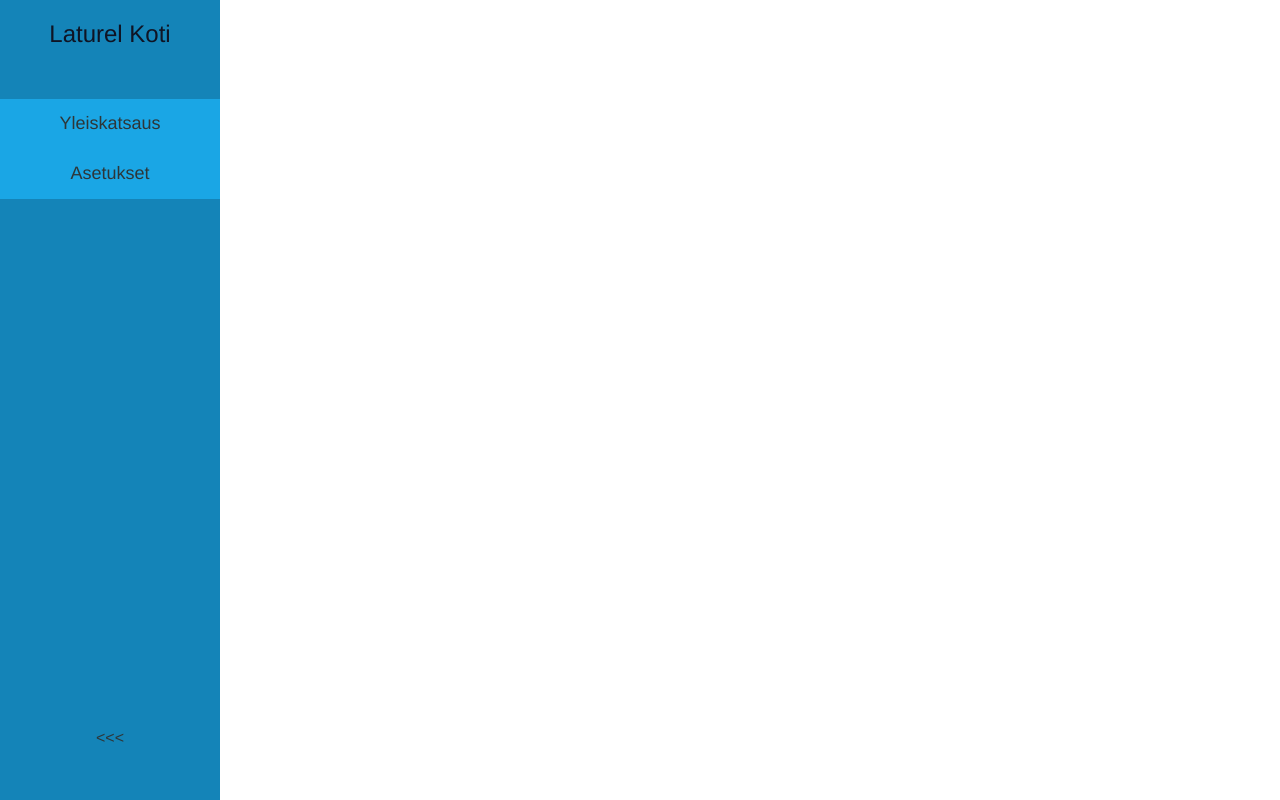
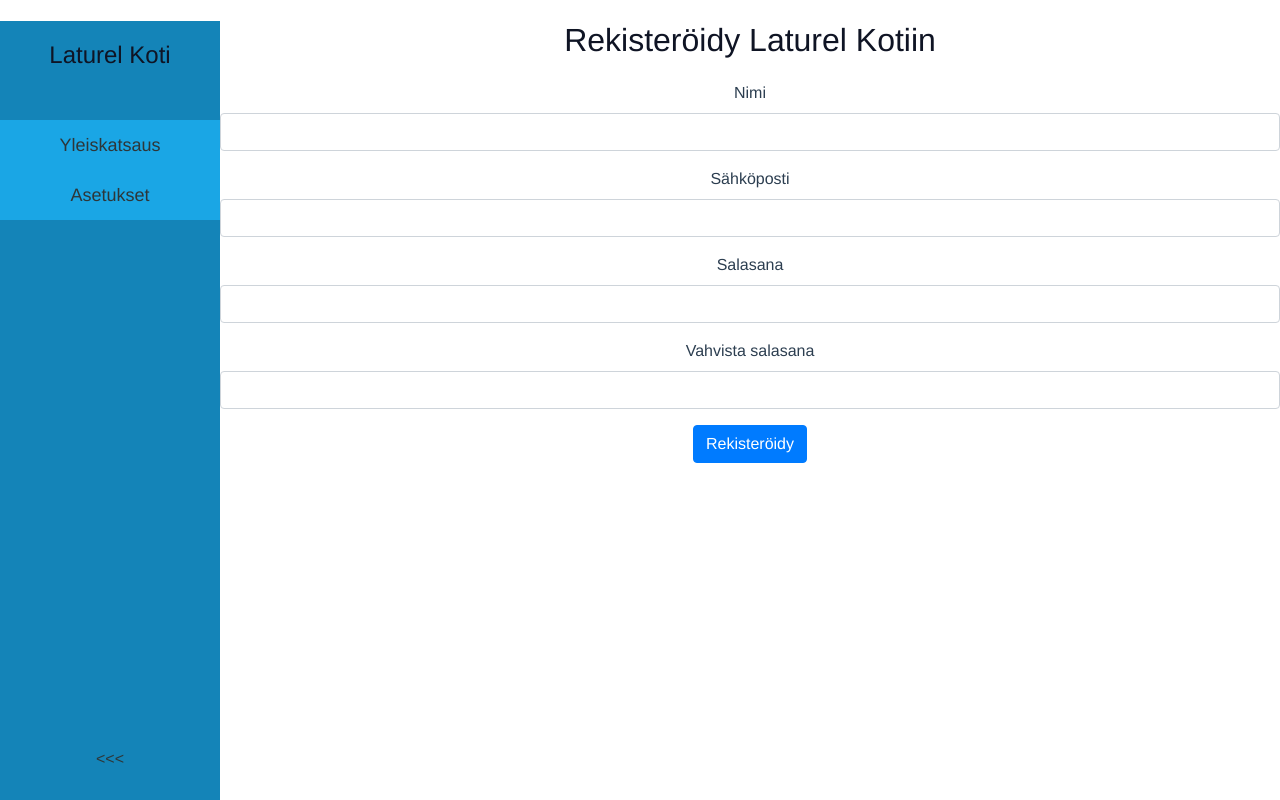
Before and after one commit to Zigelzi/laturel-home-spa, a Vue app: page /rekisteroidy in a window 1280 px wide. Built offline with nearby package versions, Linux system fonts and the light colour scheme.

Commit message:
Added CreateAccount view, form and routes without functionaltiy yet.

```diff
--- /dev/null
+++ b/src/components/auth/CreateAccountForm.vue
@@ -0,0 +1,42 @@
+<template>
+  <div>
+    <slot></slot>
+    <form action="">
+      <TextInput inputName="userName" v-model="user.name">Nimi</TextInput>
+      <EmailInput inputname="userEmail" v-model="user.email"
+        >Sähköposti</EmailInput
+      >
+      <PasswordInput inputName="userPassword" v-model="user.password">
+        Salasana</PasswordInput
+      >
+      <PasswordInput inputName="confirmPassword" v-model="user.confirm">
+        Vahvista salasana
+      </PasswordInput>
+      <input class="btn btn-primary" type="submit" value="Rekisteröidy" />
+    </form>
+  </div>
+</template>
+
+<script>
+import TextInput from "@/components/inputs/TextInput";
+import EmailInput from "@/components/inputs/EmailInput";
+import PasswordInput from "@/components/inputs/PasswordInput";
+
+export default {
+  components: {
+    TextInput,
+    EmailInput,
+    PasswordInput
+  },
+  data() {
+    return {
+      user: {
+        name: "",
+        email: "",
+        password: "",
+        confirm: ""
+      }
+    };
+  }
+};
+</script>
--- a/src/router/index.js
+++ b/src/router/index.js
@@ -1,8 +1,9 @@
 import Vue from "vue";
 import VueRouter from "vue-router";
-import Home from "../views/Home.vue";
-import Settings from "../views/Settings.vue";
-import Login from "../views/Login.vue";
+import Home from "@/views/Home.vue";
+import Settings from "@/views/Settings.vue";
+import Login from "@/views/Login.vue";
+import CreateAccount from "@/views/CreateAccount";
 
 Vue.use(VueRouter);
 
@@ -21,6 +22,11 @@ const routes = [
     path: "/kirjaudu",
     name: "login",
     component: Login
+  },
+  {
+    path: "/rekisteroidy",
+    name: "createAccount",
+    component: CreateAccount
   }
 ];
 
--- /dev/null
+++ b/src/views/CreateAccount.vue
@@ -0,0 +1,15 @@
+<template>
+  <div>
+    <CreateAccountForm><h1>Rekisteröidy Laturel Kotiin</h1></CreateAccountForm>
+  </div>
+</template>
+
+<script>
+import CreateAccountForm from "@/components/auth/CreateAccountForm";
+export default {
+  name: "createAccount",
+  components: {
+    CreateAccountForm
+  }
+};
+</script>
```
